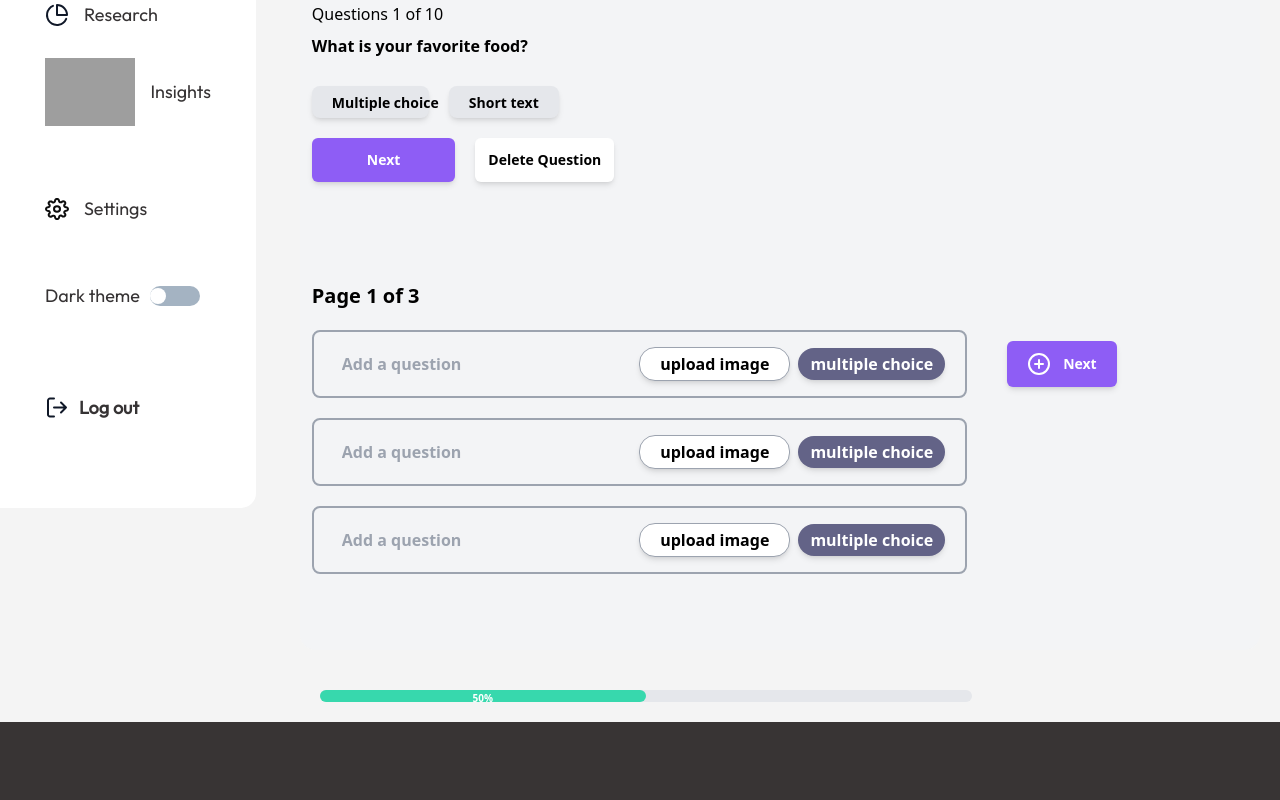
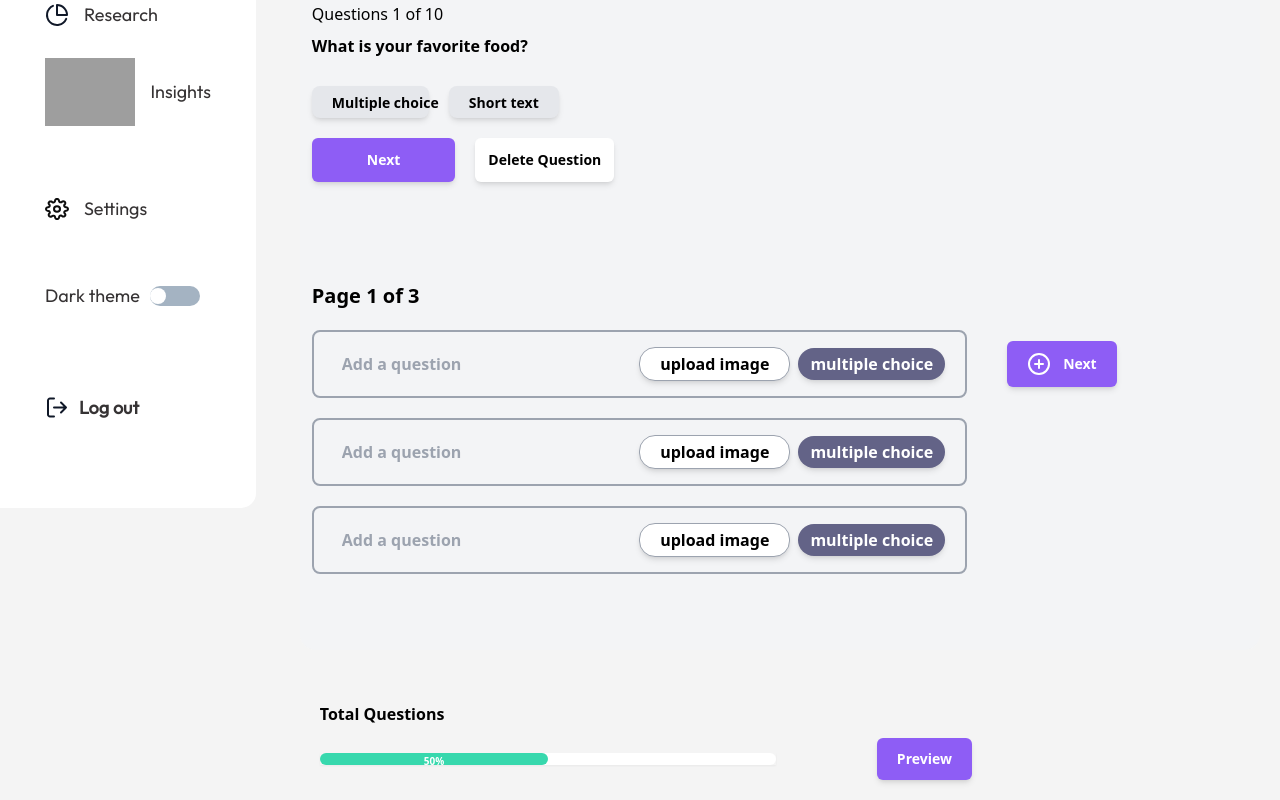
Before and after one commit to Multitelo/QwestyMain, a React (Vite) app in the folder Qwesty/: page /researcher/survey in a window 1280 px wide. Shown: the part 292-1092 px from the top of the page. Before the commit the page ends 1014 px from the top, so only its background shows below. Built offline with nearby package versions, Linux system fonts and the light colour scheme; grey boxes are pictures that could not be loaded.

Commit message:
Fix: survey -[progress bar]

```diff
--- a/Qwesty/src/pages/researcher/Survey.jsx
+++ b/Qwesty/src/pages/researcher/Survey.jsx
@@ -256,7 +256,9 @@ const Survey = () => {
           </section>
 
           <section className="w-[70%] pl-5">
-            <div >
+          <p className={`font-semibold py-3 ${switchTheme('text-black', 'text-white', resTheme)}`}>Total Questions</p>
+            <div className="flex justify-between items-center w-full">
+              <div className="w-[70%] shadow-sm">
                 <span id="ProgressLabel" className="sr-only">
                   Loading
                 </span>
@@ -265,15 +267,26 @@ const Survey = () => {
                   role="progressbar"
                   aria-labelledby="ProgressLabel"
                   aria-valuenow="50"
-                className="block rounded-full bg-gray-200"
+                  className="block rounded-full bg-white"
                 >
                   <span
                     className="block h-3 rounded-full bg-[#37D8AD] text-center text-[10px]/4"
-                  style={{width: "50%"}}
+                    style={{ width: "50%" }}
                   >
                     <span className="font-bold text-white"> 50% </span>
                   </span>
                 </span>
+              </div>
+              <Btn
+                padding={`0.7rem 20px`}
+                theme={switchTheme(
+                  "bg-[#8E5DF5] text-white",
+                  "bg-[#8E5DF5] text-white",
+                  resTheme
+                )}
+              >
+              Preview
+              </Btn>
             </div>
           </section>
         </div>
```
Lines whose indentation alone changed are shown as unchanged.
